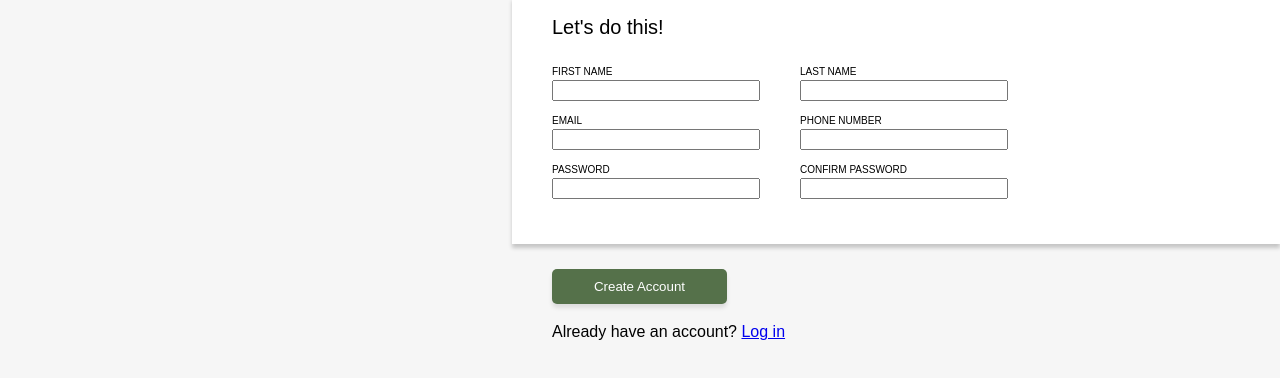
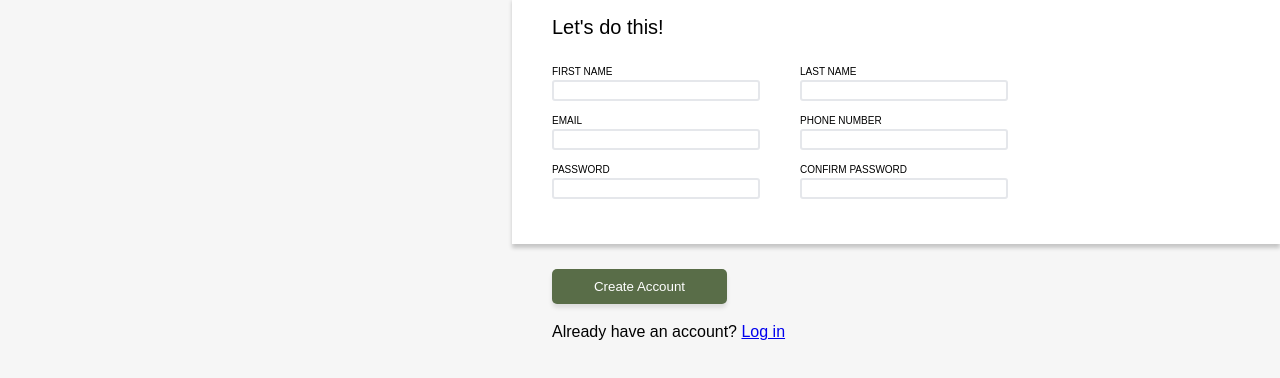
Before and after one commit to ryanfuhrman/sign-up-form, a plain HTML site: page index.html in a window 1280 px wide. Shown: the part 348-726 px from the top of the page. Drawn offline with Linux system fonts and the light colour scheme.

Commit message:
css tweaks

```diff
--- a/index.html
+++ b/index.html
@@ -54,7 +54,7 @@
             </div>
             <div class="form-fields">
               <label for="password" class="form-label">Password</label>
-              <input type="password" id="password" class="form-input" />
+              <input type="password" id="password" class="form-input error" />
             </div>
           </div>
           <div class="form-div form-flex-right">
@@ -64,13 +64,17 @@
             </div>
             <div class="form-fields">
               <label for="phone_number" class="form-label">Phone Number</label>
-              <input type="number" id="phone_number" class="form-input" />
+              <input type="tel" id="phone_number" class="form-input" />
             </div>
             <div class="form-fields">
               <label for="confirm_password" class="form-label"
                 >Confirm Password</label
               >
-              <input type="password" id="confirm_password" class="form-input" />
+              <input
+                type="password"
+                id="confirm_password"
+                class="form-input error"
+              />
             </div>
           </div>
         </form>
--- a/styles.css
+++ b/styles.css
@@ -129,6 +129,9 @@ body {
 
 .form-input {
   width: 200px;
+  border-color: #e5e7eb;
+  border-radius: 3px;
+  border-style: solid;
 }
 
 .main-links {
@@ -141,7 +144,7 @@ body {
 .form-submit-btn {
   width: 175px;
   height: 35px;
-  background-color: rgb(85, 113, 74);
+  background-color: #596d48;
   color: white;
   border-radius: 5px;
   border-style: none;
```
